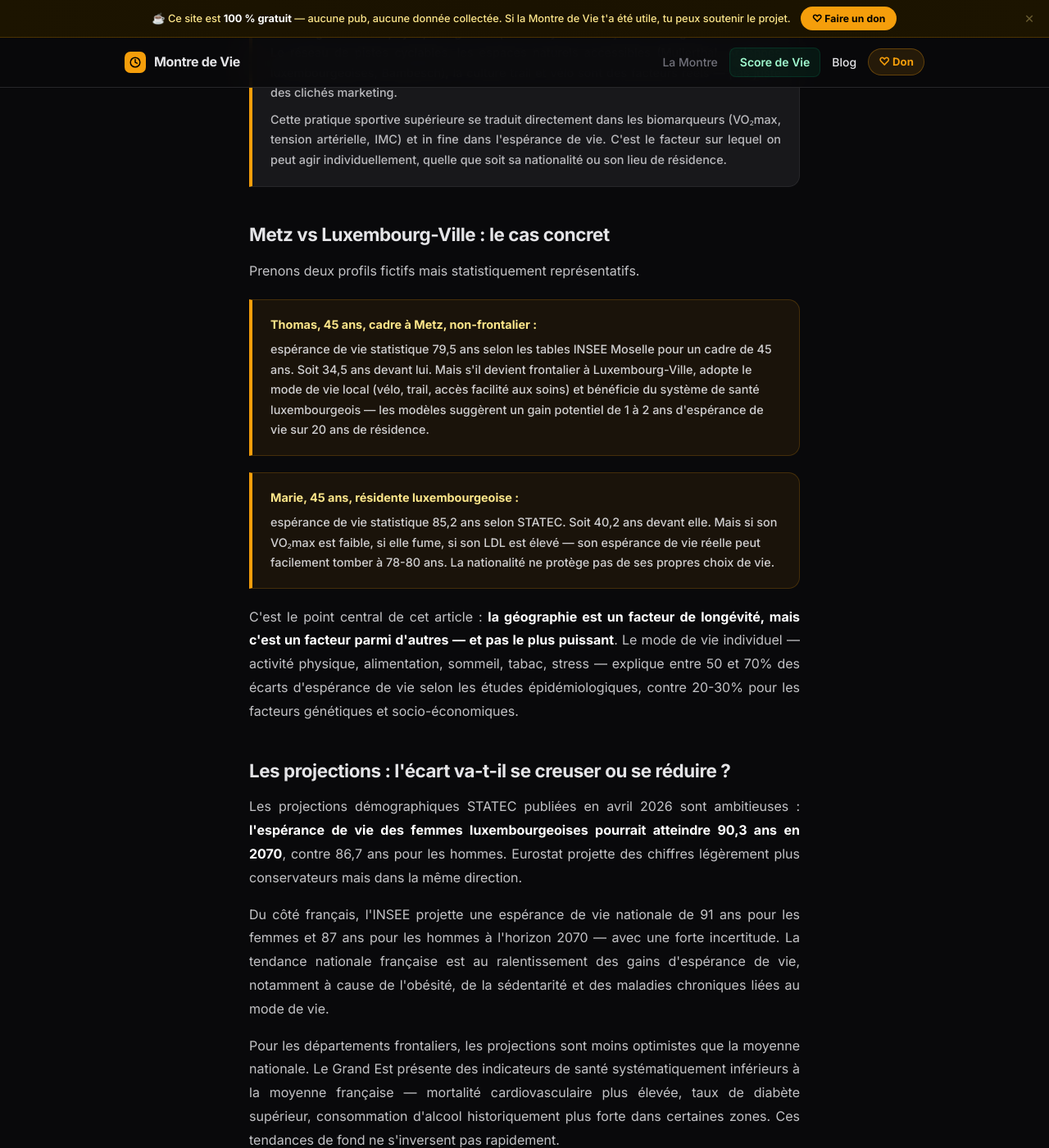
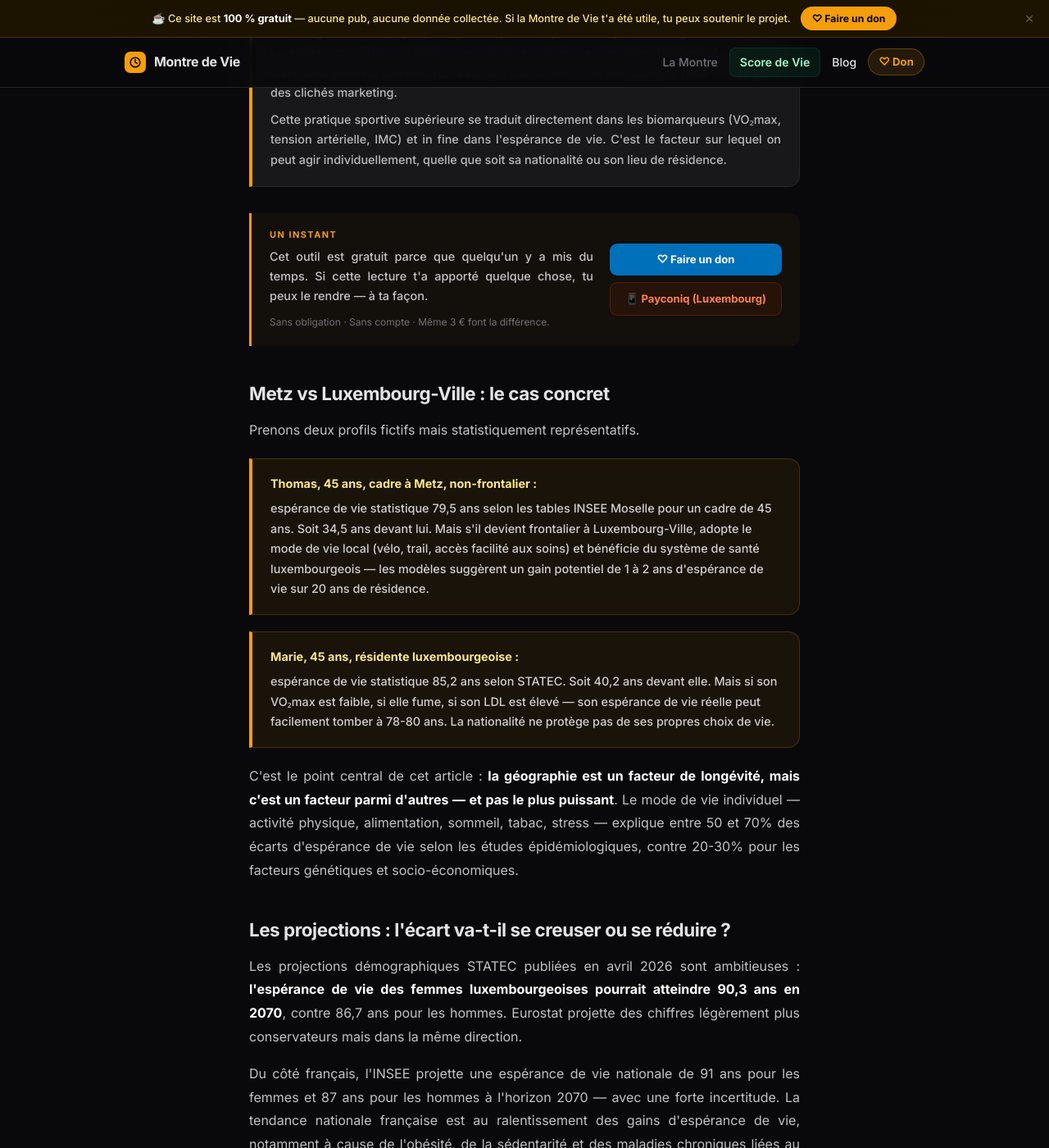
Before and after one commit to SebRunNature/memento-mori, a Jekyll site: the page built from _posts/2026-05-24-luxembourg-vs-france-esperance-vie-moselle-comparaison.html, in a window 1280 px wide and 1400 px high, scrolled down 3581 px. Shown: the whole window at 82% size. Built offline with Jekyll 4.4.1, drawn with Linux system fonts in a browser that asks for light colours.

Commit message:
Update 2026-05-24-luxembourg-vs-france-esperance-vie-moselle-comparaison.html

```diff
--- a/_posts/2026-05-24-luxembourg-vs-france-esperance-vie-moselle-comparaison.html
+++ b/_posts/2026-05-24-luxembourg-vs-france-esperance-vie-moselle-comparaison.html
@@ -130,6 +130,40 @@
     <p>Les enquêtes santé STATEC montrent que les résidents luxembourgeois pratiquent davantage d'activité physique régulière que la moyenne française des régions frontalières. Le réseau de pistes cyclables, les espaces naturels accessibles (Mullerthal, Ardennes luxembourgeoises, Bambesch), la culture trail et vélo sont des facteurs réels — pas juste des clichés marketing.</p>
     <p>Cette pratique sportive supérieure se traduit directement dans les biomarqueurs (VO₂max, tension artérielle, IMC) et in fine dans l'espérance de vie. C'est le facteur sur lequel on peut agir individuellement, quelle que soit sa nationalité ou son lieu de résidence.</p>
   </div>
+
+  <!-- ══ BLOC DON INLINE — à placer au milieu de l'article ══ -->
+<div class="don-inline">
+  <div class="don-inline-text">
+    <span class="don-inline-eyebrow">Un instant</span>
+    <p class="don-inline-msg">Cet outil est gratuit parce que quelqu'un y a mis du temps. Si cette lecture t'a apporté quelque chose, tu peux le rendre — à ta façon.</p>
+    <span class="don-inline-note">Sans obligation · Sans compte · Même 3 € font la différence.</span>
+  </div>
+  <div class="don-inline-btns">
+    <a href="https://www.paypal.com/donate?hosted_button_id=X5VXKN5DES2Z6"
+       target="_blank" rel="noopener" class="don-inline-btn don-inline-btn--pp">
+      ♡ Faire un don
+    </a>
+    <a href="https://payconiq.com/payme/1/hztf7gnaprev"
+       target="_blank" rel="noopener" class="don-inline-btn don-inline-btn--pq">
+      📱 Payconiq (Luxembourg)
+    </a>
+  </div>
+</div>
+
+<style>
+.don-inline{border-left:3px solid var(--amber);background:rgba(245,158,11,.04);border-radius:0 12px 12px 0;padding:18px 22px;margin:32px 0;display:flex;align-items:center;gap:20px;flex-wrap:wrap}
+.don-inline-text{flex:1;min-width:200px}
+.don-inline-eyebrow{font-size:.68rem;font-weight:700;letter-spacing:.14em;text-transform:uppercase;color:var(--amber);display:block;margin-bottom:6px}
+.don-inline-msg{font-size:.9rem;color:rgba(228,228,231,.85);font-weight:500;line-height:1.65;margin:0 0 6px}
+.don-inline-note{font-size:.75rem;color:var(--muted)}
+.don-inline-btns{display:flex;flex-direction:column;gap:8px;flex-shrink:0}
+.don-inline-btn{display:inline-flex;align-items:center;justify-content:center;gap:7px;text-decoration:none;padding:9px 18px;border-radius:9px;font-size:.82rem;font-weight:700;white-space:nowrap;transition:all .15s}
+.don-inline-btn--pp{background:#0070BA;color:#fff}
+.don-inline-btn--pp:hover{background:#005EA6;color:#fff}
+.don-inline-btn--pq{background:rgba(255,79,0,.08);color:#ff8050;border:1px solid rgba(255,79,0,.2)}
+.don-inline-btn--pq:hover{background:rgba(255,79,0,.15);color:#fff}
+@media(max-width:500px){.don-inline{flex-direction:column}.don-inline-btns{width:100%}.don-inline-btn{width:100%}}
+</style>
 
   <h2>Metz vs Luxembourg-Ville : le cas concret</h2>
 
```
